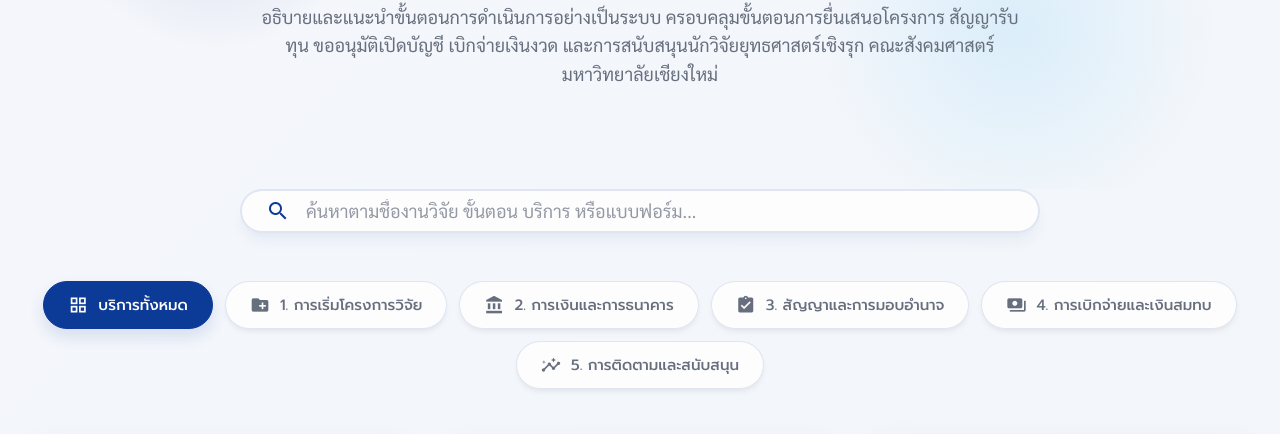
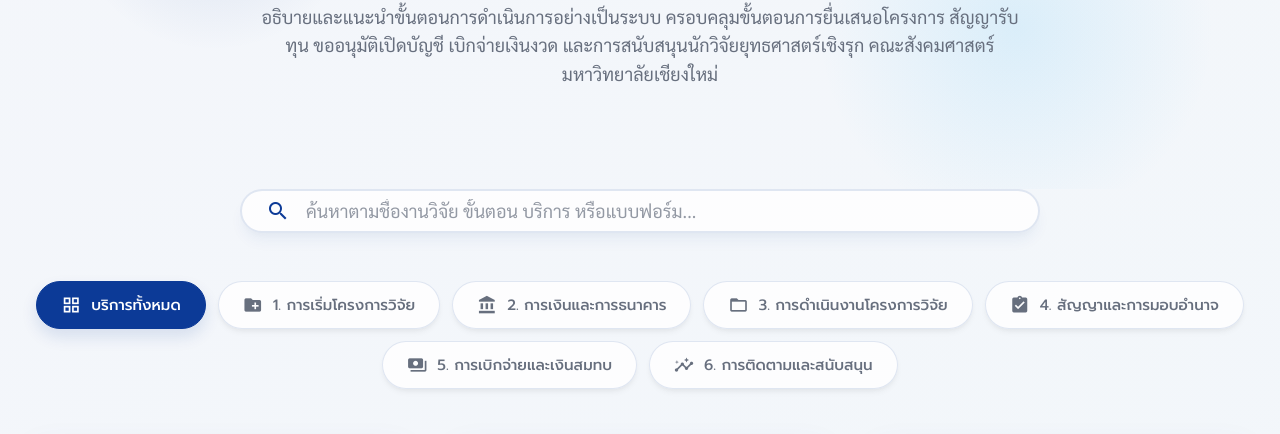
Before and after one commit to Pimpapunn/nn-proj, a plain HTML site: page index.html in a window 1280 px wide. Shown: the part 291-725 px from the top of the page. Drawn offline with Linux system fonts and the light colour scheme.

Commit message:
add operation3

```diff
--- a/index.html
+++ b/index.html
@@ -236,7 +236,7 @@
           <h4>หมวดงานบริการ</h4>
           <ul>
             <li><a href="#" onclick="filterCategory('initiation'); return false;">เริ่มต้นโครงการวิจัย</a></li>
-            <li><a href="#" onclick="filterCategory('banking'); return false;">การเงินและธนาคาร</a></li>
+            <li><a href="#" onclick="filterCategory('banking'); return false;">เกี่ยวกับการเงินและธนาคาร</a></li>
             <li><a href="#" onclick="filterCategory('finance'); return false;">การเบิกจ่ายงวดเงินและค่าตอบแทน</a></li>
           </ul>
         </div>
--- a/js/data.js
+++ b/js/data.js
@@ -13,9 +13,10 @@
     { id: 'all', title: 'บริการทั้งหมด', icon: 'grid_view' },
     { id: 'initiation', title: '1. การเริ่มโครงการวิจัย', icon: 'create_new_folder', description: 'ขั้นตอนสำหรับการยื่นข้อเสนอโครงการ การทำสัญญารับทุน และการบันทึกฐานข้อมูลวิจัย' },
     { id: 'banking', title: '2. การเงินและการธนาคาร', icon: 'account_balance', description: 'ขั้นตอนสำหรับการขออนุมัติเปิด-ปิดบัญชีธนาคารสำหรับโครงการวิจัย และจัดเตรียมหนังสือส่งตัว' },
-    { id: 'grant', title: '3. สัญญาและการมอบอำนาจ', icon: 'assignment_turned_in', description: 'ขั้นตอนการจัดทำร่างสัญญารับทุน และการขอรับมอบอำนาจลงนามสัญญาวิจัยแทนมหาวิทยาลัย' },
-    { id: 'finance', title: '4. การเบิกจ่ายและเงินสมทบ', icon: 'payments', description: 'ขั้นตอนการเบิกจ่ายเงินงวดโครงการวิจัยภายนอก ค่าตอบแทนตีพิมพ์เผยแพร่ และเงินสมทบกองทุนวิจัย' },
-    { id: 'support', title: '5. การติดตามและสนับสนุน', icon: 'insights', description: 'การส่งรายงานความก้าวหน้า การติดตามโครงการวิจัย และการสนับสนุนนักวิจัยยุทธศาสตร์เชิงรุก' }
+    { id: 'operation', title: '3. การดำเนินงานโครงการวิจัย', icon: 'folder_open', description: 'ขั้นตอนการดำเนินงานระหว่างโครงการวิจัย การติดตามเอกสาร และการประสานงานต่าง ๆ'},
+    { id: 'grant', title: '4. สัญญาและการมอบอำนาจ', icon: 'assignment_turned_in', description: 'ขั้นตอนการจัดทำร่างสัญญารับทุน และการขอรับมอบอำนาจลงนามสัญญาวิจัยแทนมหาวิทยาลัย' },
+    { id: 'finance', title: '5. การเบิกจ่ายและเงินสมทบ', icon: 'payments', description: 'ขั้นตอนการเบิกจ่ายเงินงวดโครงการวิจัยภายนอก ค่าตอบแทนตีพิมพ์เผยแพร่ และเงินสมทบกองทุนวิจัย' },
+    { id: 'support', title: '6. การติดตามและสนับสนุน', icon: 'insights', description: 'การส่งรายงานความก้าวหน้า การติดตามโครงการวิจัย และการสนับสนุนนักวิจัยยุทธศาสตร์เชิงรุก' }
   ],
 
   // ข้อมูล 11 บริการงานวิจัยอ้างอิงตรงตามไฟล์ใน Google Drive
```
